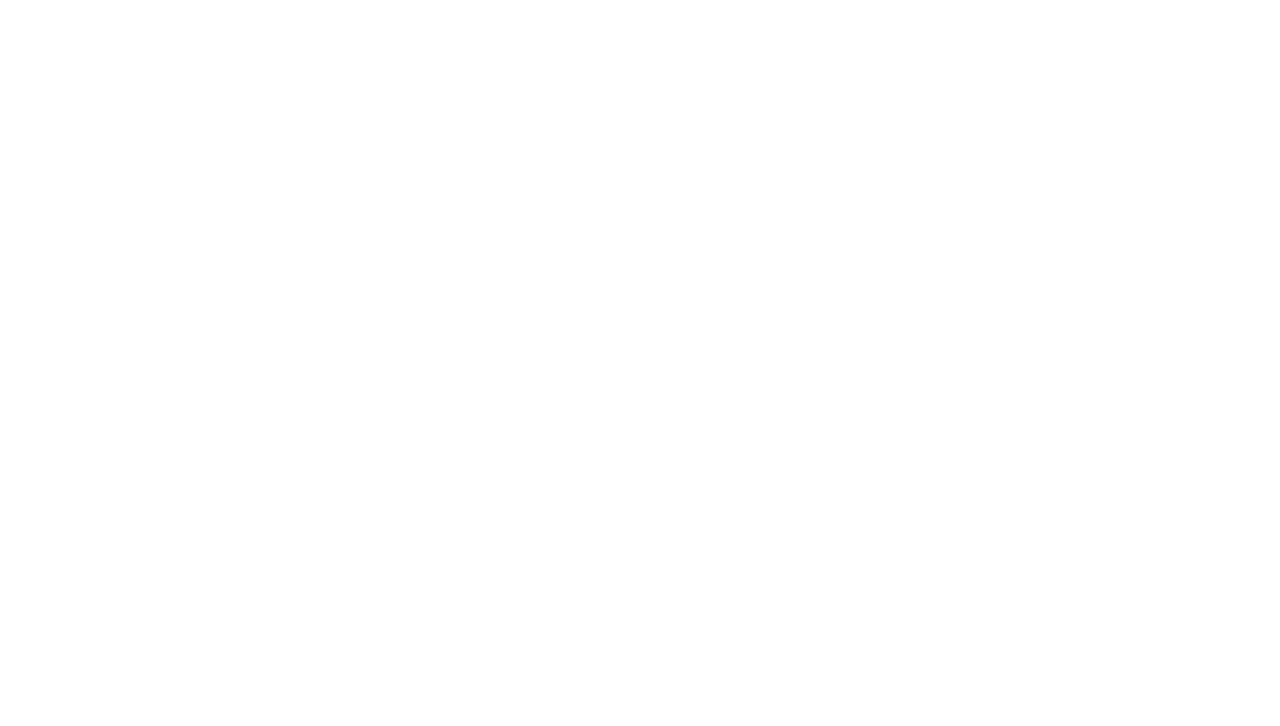
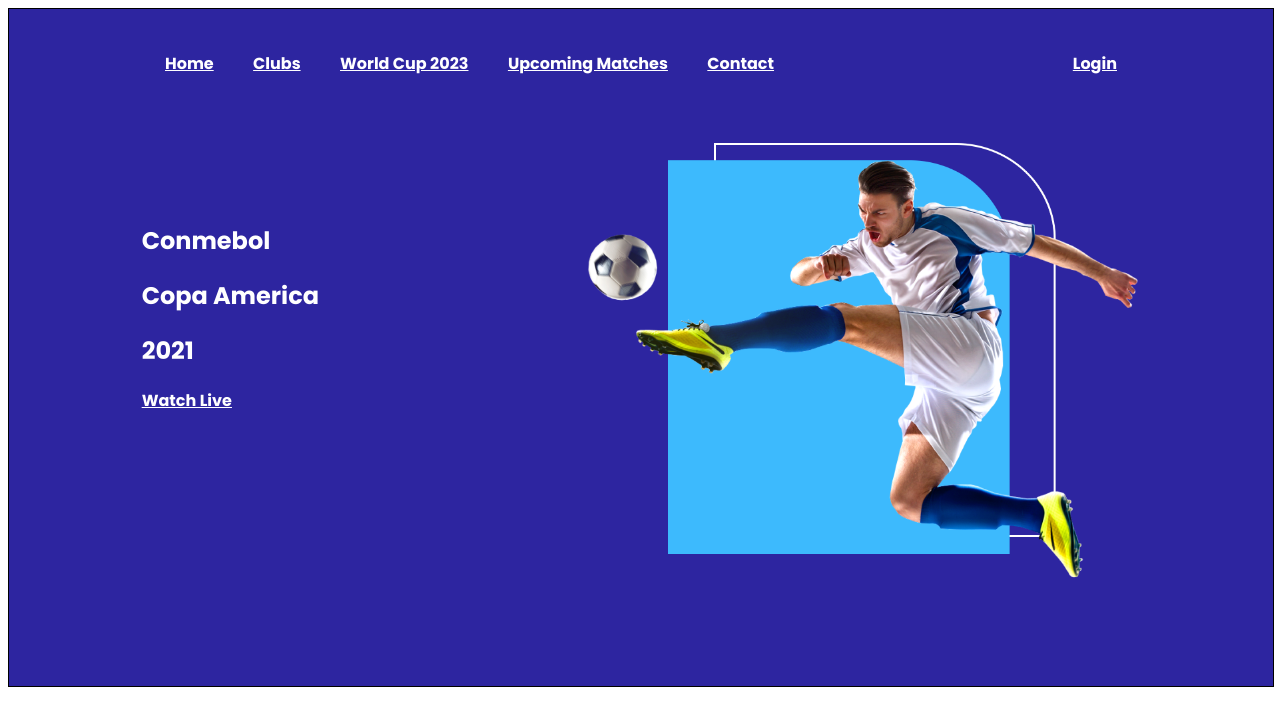
Before and after one commit to RajibulIslamEmon/responsive-website, a plain HTML site: page index.html in a window 1280 px wide. Drawn offline with Linux system fonts and the light colour scheme.

Commit message:
heading added

```diff
--- a/css/style.css
+++ b/css/style.css
@@ -0,0 +1,56 @@
+/*-------------
+   Fonts
+-------------*/
+@import url('https://fonts.googleapis.com/css2?family=Poppins:wght@700&display=swap');
+
+/*-----------------------------
+  Common styles and utilities
+ ------------------------------*/
+body {
+  font-family: 'Poppins', sans-serif;
+}
+
+/*---------------
+  Header styles
+-----------------*/
+.header-part {
+  border: 1px solid black;
+  width: 100%;
+  height: 677px;
+  background-color: #2D25A0;
+}
+
+.navigation {
+  display: flex;
+  justify-content: space-between;
+  margin: 42px 156px 67px 156px;
+
+}
+
+.nav-bar a {
+  color: #FFFFFF;
+  margin-right: 36px;
+}
+
+.login-bar a {
+  color: #FFFFFF;
+}
+
+.banner-and-heading-part {
+  display: flex;
+  justify-content: space-around;
+}
+
+.heading {
+  margin: 60px 0 0 0;
+}
+
+.heading h1,
+a {
+  color: #FFFFFF;
+}
+
+.banner img {
+  width: 556.01px;
+  height: 438px;
+}
--- a/index.html
+++ b/index.html
@@ -6,11 +6,51 @@
     <meta http-equiv="X-UA-Compatible" content="IE=edge">
     <meta name="viewport" content="width=device-width, initial-scale=1.0">
     <title>Document</title>
-    <link rel="stylesheet" href="css/styles.css">
+    <!-- Stylesheet -->
+    <link rel="stylesheet" href="css/style.css">
 </head>
 
 <body>
+    <!-- header start -->
+    <header class="header-part">
+        <nav class="navigation">
+            <div class="nav-bar">
+                <a href="">Home</a>
+                <a href="">Clubs</a>
+                <a href="">World Cup 2023</a>
+                <a href="">Upcoming Matches</a>
+                <a href="">Contact</a>
+            </div>
+            <div class="login-bar">
+                <a href="">Login</a>
+            </div>
+        </nav>
 
+        <section class="banner-and-heading-part">
+            <div class="heading">
+                <h1>Conmebol</h1>
+                <h1>Copa America</h1>
+                <h1>2021</h1>
+                <a class="watch-bar" href="">Watch Live</a>
+            </div>
+            <div class="banner">
+                <img src="images/banner.png" alt="">
+            </div>
+        </section>
+    </header>
+    <!-- header end -->
+
+    <!-- main start -->
+    <main>
+
+    </main>
+    <!-- main end -->
+
+    <!-- footer start -->
+    <footer>
+
+    </footer>
+    <!-- footer end -->
 </body>
 
 </html>
```
